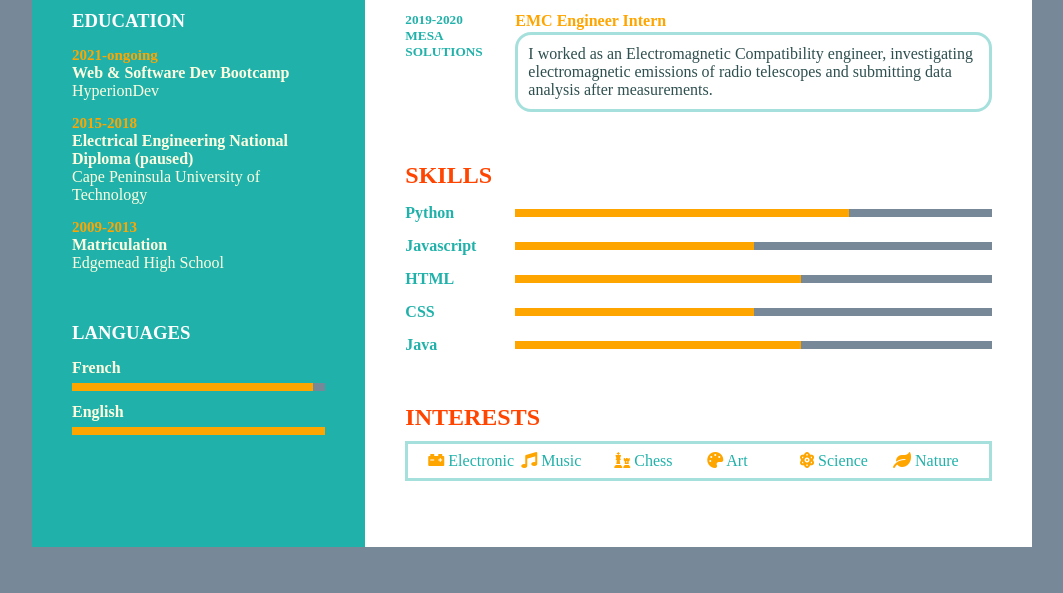
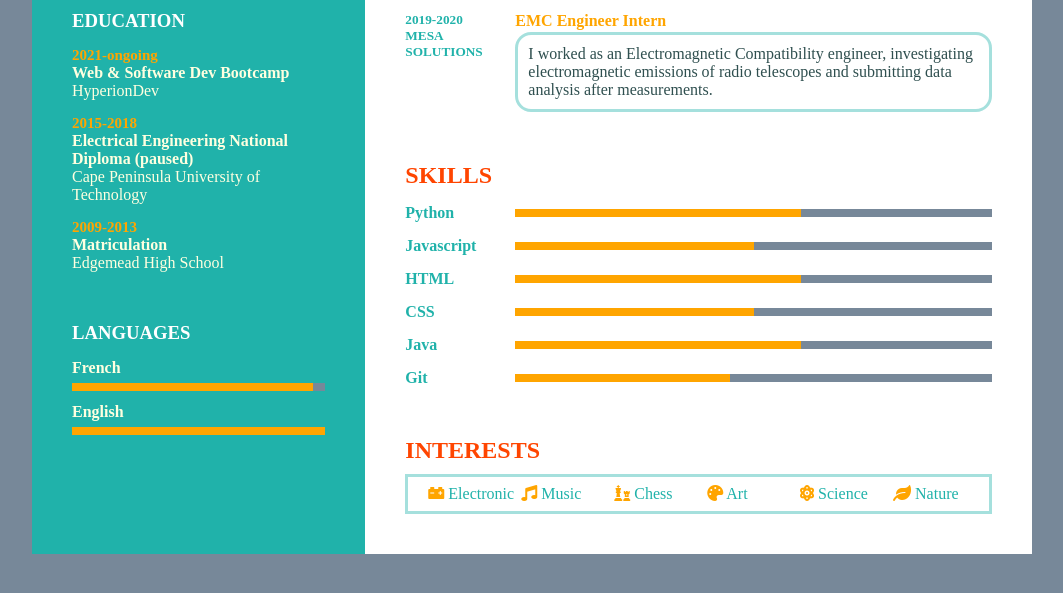
Before and after one commit to ArchKeyTech/myresume, a plain HTML site: page index.html in a window 1280 px wide. Shown: the part 503-1096 px from the top of the page, without its empty margins (108-1171 px from the left). Drawn offline with Linux system fonts and the light colour scheme.

Commit message:
i added git to skills and edited python skill level

```diff
--- a/index.html
+++ b/index.html
@@ -167,7 +167,7 @@
             <h4>Python</h4>
             <!--div block to hold percentage bar for coding skills competence-->
             <div class="percent">
-              <div style="width: 70%"></div>
+              <div style="width: 60%"></div>
             </div>
           </div>
           <div class="box">
@@ -192,6 +192,12 @@
             <h4>Java</h4>
             <div class="percent">
               <div style="width: 60%"></div>
+            </div>
+          </div>
+          <div class="box">
+            <h4>Git</h4>
+            <div class="percent">
+              <div style="width: 45%"></div>
             </div>
           </div>
 
```
